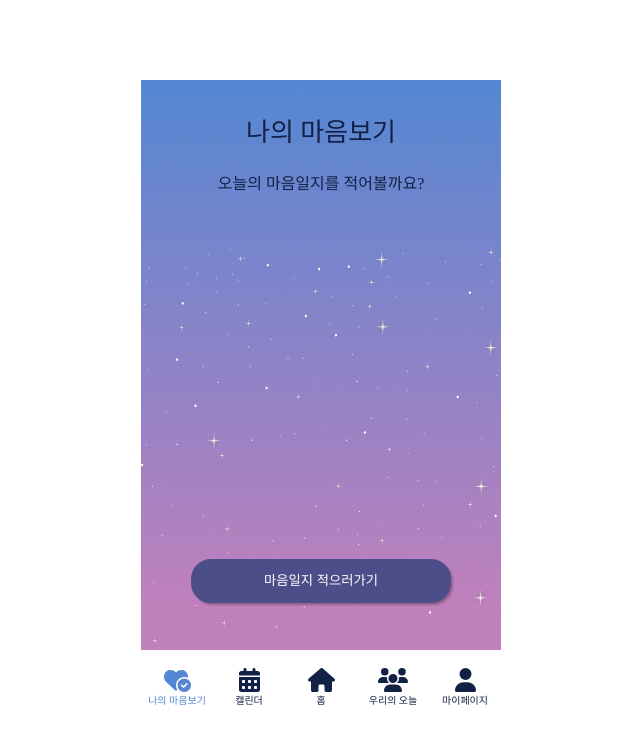
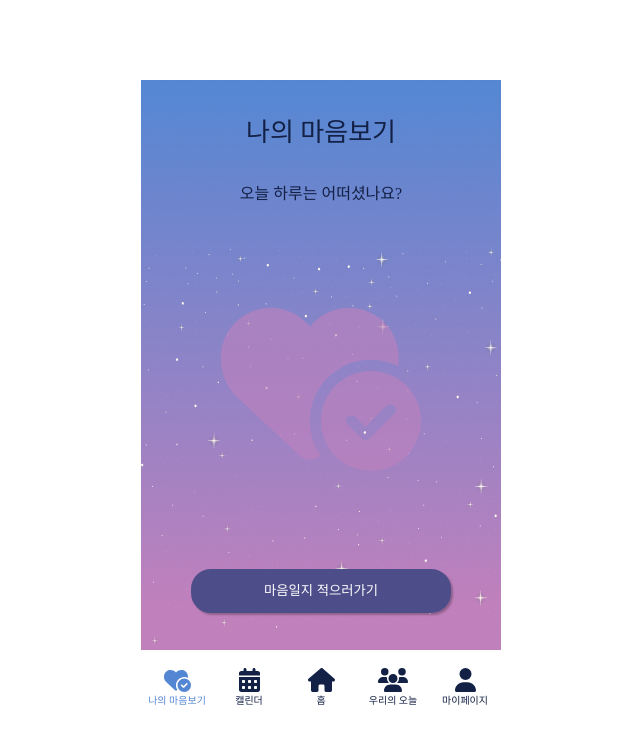
Before and after one commit to moon1324/project-oneul, a React (Create React App) app in the folder client/: page /myMind in a window 1280 px wide. Shown: the top 744 px of the page, without its empty margins (319-959 px from the left). Built offline with nearby package versions, Linux system fonts and the light colour scheme; a web font is replaced by a local one.

Commit message:
layout almost clear

```diff
--- a/client/src/pages/myMind/InMyMind03.js
+++ b/client/src/pages/myMind/InMyMind03.js
@@ -20,7 +20,7 @@ const InMyMind03 = () => {
 
                  <form action="" method="post">
                      <S.TextAreaWrapper >
-                         <textarea placeholder="네가 편안해지길 바래"></textarea>
+                         <textarea placeholder="내가 늘 바란 건 하나야~ 달디단 밤양갱!"></textarea>
                      </S.TextAreaWrapper>
                  </form>
 
--- a/client/src/pages/myMind/InMyMind04.js
+++ b/client/src/pages/myMind/InMyMind04.js
@@ -20,7 +20,7 @@ const InMyMind04 = () => {
 
                  <form action="" method="post">
                      <S.TextAreaWrapper >
-                         <textarea placeholder="다른 사람에게 듣고 싶은 말을 적어봐!"></textarea>
+                         <textarea placeholder="다른 사람에게 듣고 싶은 말을 적어봐~"></textarea>
                      </S.TextAreaWrapper>
                  </form>
 
--- a/client/src/pages/myMind/InMyMind06.js
+++ b/client/src/pages/myMind/InMyMind06.js
@@ -12,15 +12,13 @@ const InMyMind06 = () => {
     return (
         <>
             <S.Wrapper>
-
+                <S.LastPageWrapper>
                 <TitleStep/>
 
                 <S.QuestionWrapper>
                      <FontAwesomeIcon icon={faCloudMoon} className="cloudMoonIcon" />
                      <p>지금 마음이 어때~?</p>
                 </S.QuestionWrapper>
-
-                <form action="" method="post">
                     <S.FaceIconWrapper>
                         <S.GroupA>
                             <S.FaceTextWrapper>
@@ -78,16 +76,15 @@ const InMyMind06 = () => {
                     </S.FaceIconWrapper>
 
                     <S.LastTextAreaWrapper >
-                        <textarea placeholder="해당되는 마음이 없다면 글로 써봐!"></textarea>
+                        <textarea placeholder="해당되는 마음이 없다면 글로 써봐"></textarea>
                     </S.LastTextAreaWrapper>
-                 </form>
 
-                 <S.SaveButtonWrapper>
+                <S.SaveButtonWrapper>
                      <Link to={'/'}>
                         <Button id='lastButton' size={"large"} border={"hoverIndigo"} variant={"indigo"} color={"white"}>저장</Button>
                     </Link>
                  </S.SaveButtonWrapper>
-
+                 </S.LastPageWrapper>
              </S.Wrapper>
 
         </>
--- a/client/src/pages/myMind/MyMind.js
+++ b/client/src/pages/myMind/MyMind.js
@@ -1,35 +1,27 @@
 import React, { useState } from "react";
 import S from "./style"
 import { FontAwesomeIcon } from "@fortawesome/react-fontawesome";
-import {faCloudMoon} from "@fortawesome/free-solid-svg-icons";
+import {} from "@fortawesome/free-regular-svg-icons"
 import Button from "../../components/button/style";
 import { Link, Outlet} from "react-router-dom";
 import styled from "styled-components";
+import { faSquare } from "@fortawesome/free-regular-svg-icons";
+import { faHeartCircleCheck } from "@fortawesome/free-solid-svg-icons";
 
-const BackgroundImage=styled.div`
-    background-image:url(../../../public/global/images/background.png) ;
-    background-image: url('./background.png');
-    /* background-repeat: no-repeat; */
-    /* background-position: top center; */
-    /* background-size: cover; */
-    /* background-attachment:fixed; */
-
-`
 const MyMind = () => {
-
-
 
     return (
         <>
-        {/* <S.Background> */}
+
         <S.ImageWrapper>
             {/* <S.Wrapper> */}
                  <S.TitleWrapper>
                     <p>나의 마음보기</p>
                 </S.TitleWrapper>
 
-                <S.p_text>오늘의 마음일지를 적어볼까요?</S.p_text>
-
+                <S.text01>오늘 하루는 어떠셨나요?
+                    <FontAwesomeIcon icon={faHeartCircleCheck} className="faHeartCircleCheck" />
+                </S.text01>
                 <S.GoToWriteButtonWrapper>
                     <Link to='/myMind/inMyMind01'>
                         <Button id='goToWrite' size={"large"} border={"hoverIndigo"} variant={"indigo"} color={"white"}>마음일지 적으러가기</Button>
@@ -38,7 +30,7 @@ const MyMind = () => {
             {/* </S.Wrapper> */}
 
             </S.ImageWrapper>
-            {/* </S.Background> */}
+
         </>
     );
 };
--- a/client/src/pages/myMind/style.js
+++ b/client/src/pages/myMind/style.js
@@ -5,23 +5,23 @@ import theme from "../../global/theme";
 
 const S={};
 
-S.Form=styled.form`
-    width:100%;
-    height:100%
-`
-
-
 S.Wrapper = styled.div`
     width: 100%;
-    height: 640px;
+    height: 100%;
     background-color: #edf3fa;
     display: flex;
     flex-direction: column;
     position: relative;
+    top:-13px;
     justify-content: center;
     align-items: center;
+
 `;
 
+S.LastPageWrapper=styled.div`
+position: relative;
+top:-15px;
+`
 S.Background = styled.div `
     width: 100%;
     height: 100vh;
@@ -46,7 +46,7 @@ S.TitleWrapper=styled.div`
         font-size:26px;
         color:#142146;
         font-family: 'NanumSquareRound' ;
-        /* padding-top:50px; */
+
     }
 `
 
@@ -150,12 +150,10 @@ S.LastTextAreaWrapper=styled.div`
     height:120px;
 
     & textarea{
-        /* display:block; */
         width:100%;
         height:100%;
         resize:none;
         border:none;
-        /* box-sizing: border-box; */
         border-radius: 0.8rem;
         box-shadow: 0 8px 5px -5px gray,
                     -5px 0 5px -5px gray,
@@ -197,8 +195,8 @@ S.FaceTextWrapper=styled.div`
     white-space:noWrap;
     padding-right:14px;
     padding-left: 14px;
-    width:100%;
-    height:100%;
+    /* width:100%;
+    height:100%; */
     & .faceIcon{
             width:25px;
             height:25px;
@@ -244,7 +242,7 @@ S.GroupB=styled.div`
 
 S.GoToWriteButtonWrapper=styled.div`
     position: relative;
-    top:337px;
+    top:47px;
 `
 S.NextButtonWrapper=styled.div`
     display:flex;
@@ -262,10 +260,26 @@ S.SaveButtonWrapper=styled.div`
     top:30px;
 `
 
-S.p_text=styled.p`
-    padding:30px;
+S.text01=styled.p`
+    padding:40px;
+    display: flex;
+    flex-direction: column;
+    justify-content: center;
+    align-items: center;
     position: relative;
-    z-index: 3;
+    & .faHeartCircleCheck{
+        width:200px;
+        height:200px;
+        padding-top: 20px;
+        margin-top:60px;
+
+        path{
+            /* color:rgba(77, 78, 137,0.5) ; */
+            /* color:rgba(84, 135, 211, 0.5) */
+            color:rgba(192, 128, 188, 0.6)
+
+        }
+    }
 `
 
 /* const BackgroundImage=styled.div`
```
Also changed, not shown: client/src/pages/myMind/context/TextareasContext.js (added, +7 -0 lines).
